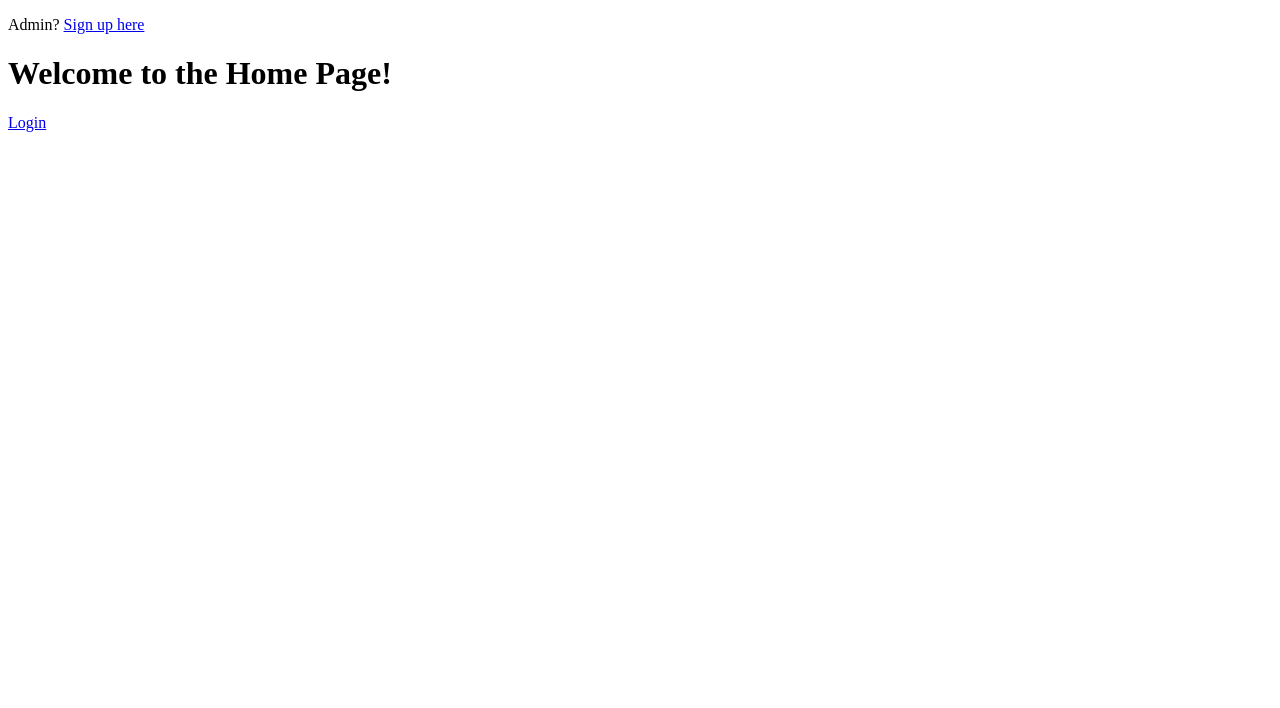
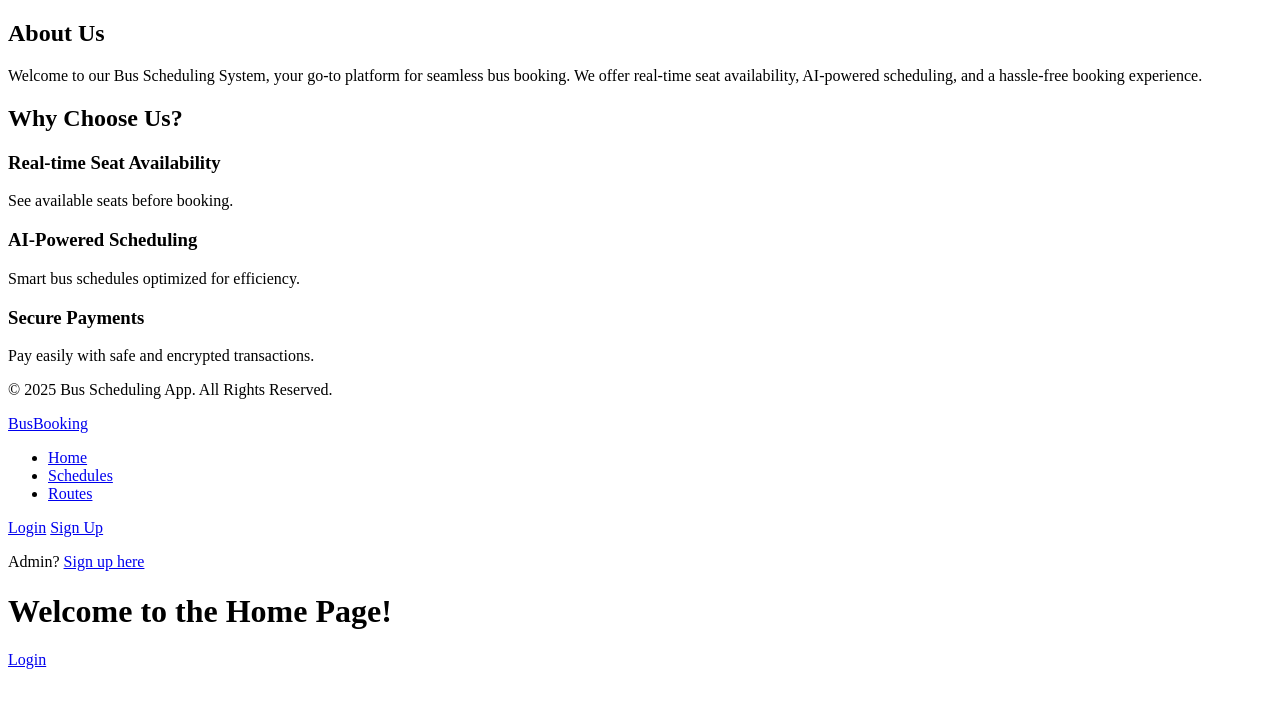
Before and after one commit to Antagonist-cmd/BusSchedulingSystem, a Flask app: page / in a window 1280 px wide. Shown: the top 708 px of the page. Run offline with Flask 3, Linux system fonts and the light colour scheme.

Commit message:
Update home.html

```diff
--- a/src/main/python/templates/home.html
+++ b/src/main/python/templates/home.html
@@ -1,5 +1,59 @@
 <!DOCTYPE html>
 <html lang="en">
+    <section class="about-us">
+        <h2>About Us</h2>
+        <p>Welcome to our Bus Scheduling System, your go-to platform for seamless bus booking. We offer real-time seat availability, AI-powered scheduling, and a hassle-free booking experience.</p>
+    </section>
+    <section class="features">
+        <h2>Why Choose Us?</h2>
+        <div class="feature-grid">
+            <div class="feature">
+                <i class="icon-bus"></i>
+                <h3>Real-time Seat Availability</h3>
+                <p>See available seats before booking.</p>
+            </div>
+            <div class="feature">
+                <i class="icon-ai"></i>
+                <h3>AI-Powered Scheduling</h3>
+                <p>Smart bus schedules optimized for efficiency.</p>
+            </div>
+            <div class="feature">
+                <i class="icon-payment"></i>
+                <h3>Secure Payments</h3>
+                <p>Pay easily with safe and encrypted transactions.</p>
+            </div>
+        </div>
+    </section>
+<footer>
+    <p>&copy; 2025 Bus Scheduling App. All Rights Reserved.</p>
+    <div class="social-icons">
+        <a href="#"><i class="icon-facebook"></i></a>
+        <a href="#"><i class="icon-twitter"></i></a>
+        <a href="#"><i class="icon-instagram"></i></a>
+    </div>
+</footer>
+<header>
+    <nav class="navbar">
+        <div class="logo">
+            <a href="{{ url_for('home') }}">BusBooking</a>
+        </div>
+        <ul class="nav-links">
+            <li><a href="{{ url_for('home') }}">Home</a></li>
+            <li><a href="{{ url_for('view_schedules') }}">Schedules</a></li>
+            <li><a href="{{ url_for('manage_routes') }}">Routes</a></li>
+        </ul>
+        <div class="auth-buttons">
+            {% if current_user.is_authenticated %}
+                <a href="{{ url_for('user_dashboard') }}" class="btn btn-primary">Dashboard</a>
+                <a href="{{ url_for('logout') }}" class="btn btn-danger">Logout</a>
+            {% else %}
+                <a href="{{ url_for('login') }}" class="btn btn-primary">Login</a>
+                <a href="{{ url_for('register') }}" class="btn btn-secondary">Sign Up</a>
+            {% endif %}
+        </div>
+    </nav>
+</header>
+
 <head>
     <title>Home</title>
 </head>
```
